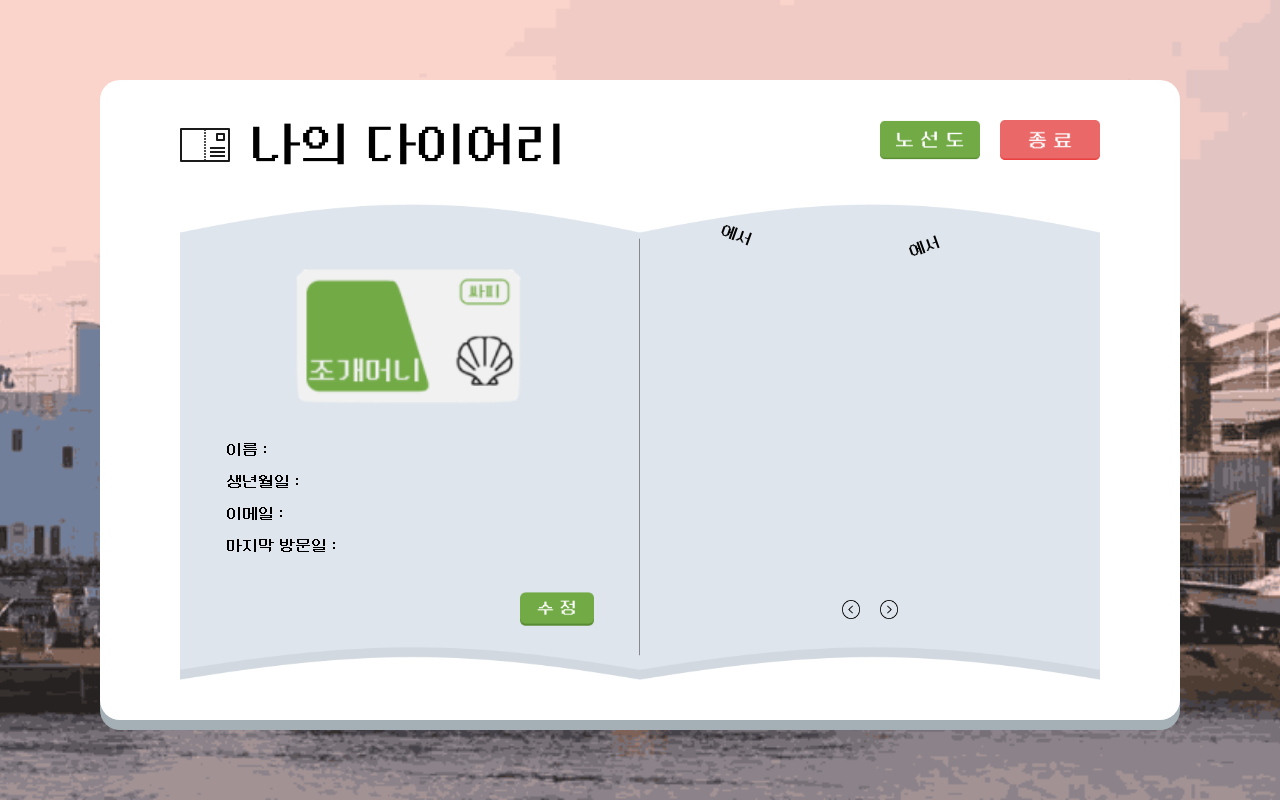
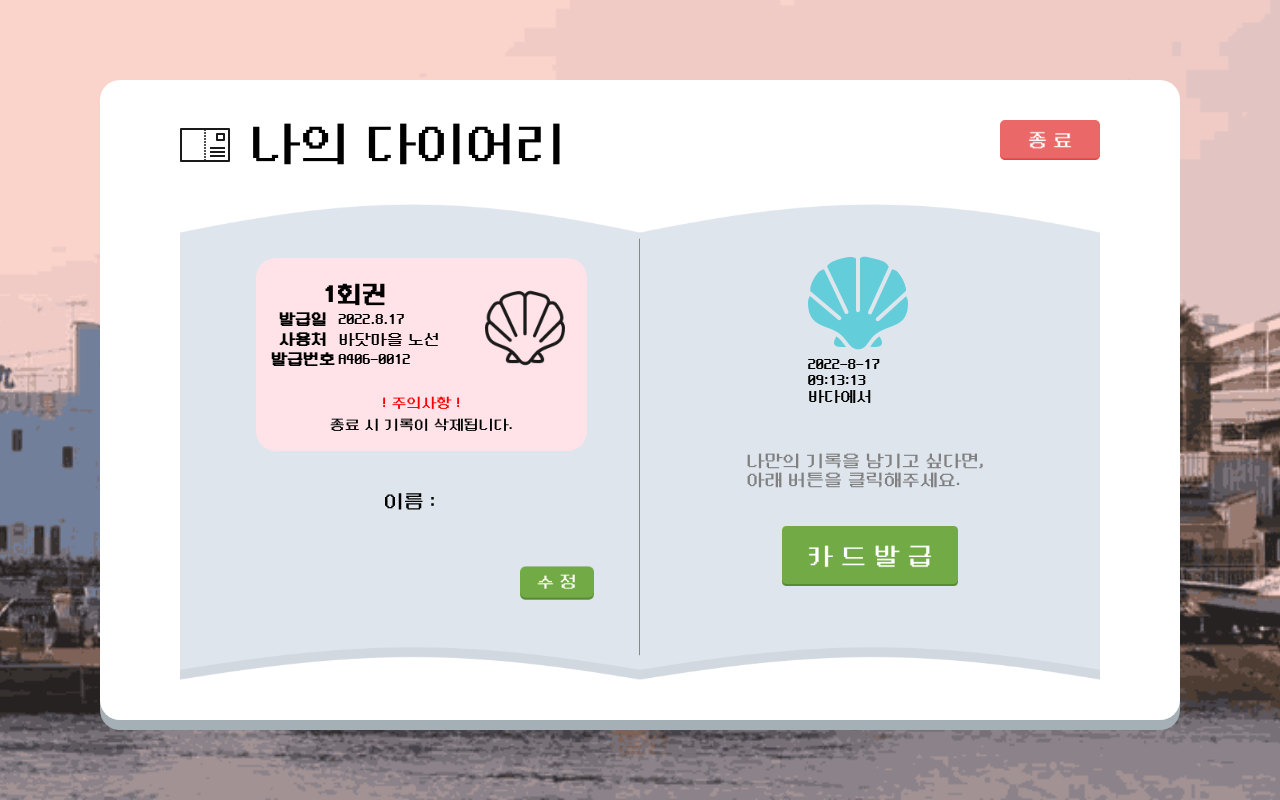
Before and after one commit to qudrnr217/OceanDiary, a Vue app in the folder frontend/: page /diary/single in a window 1280 px wide. Built offline with nearby package versions, Linux system fonts and the light colour scheme; no server answers; what vue-writer would draw is missing.

Commit message:
feat: 다이어리 조회 기능 구현 (#89)

```diff
--- a/frontend/src/components/diary/DiaryMember.vue
+++ b/frontend/src/components/diary/DiaryMember.vue
@@ -48,6 +48,11 @@
           </div>
           <div class="btn">
             <img
+              src="@/assets/아이콘/[아이콘]탈퇴버튼.png"
+              class="button-delete"
+              alt="탈퇴버튼"
+            />
+            <img
               src="@/assets/아이콘/[아이콘]수정버튼.png"
               class="button-modify"
               alt="수정버튼"
@@ -57,7 +62,7 @@
         <div class="right">
           <div class="top">
             <div class="first">
-              <div class="stamp">
+              <div class="stamp" v-if="stampsDOM[0].stampPath != ``">
                 <img :src="stampsDOM[0].stampPath" />
                 <div class="stamp-detail">
                   <div class="stamp-date">
@@ -71,11 +76,8 @@
               </div>
             </div>
             <div class="second">
-              <div class="stamp">
-                <img
-                  :src="stampsDOM[1].stampPath"
-                  v-if="stampsDOM[1].stampPath != ``"
-                />
+              <div class="stamp" v-if="stampsDOM[1].stampPath != ``">
+                <img :src="stampsDOM[1].stampPath" />
                 <div class="stamp-detail">
                   <div class="stamp-date">
                     {{ stampsDOM[1].date }}
@@ -162,50 +164,51 @@ import { onMounted } from "vue";
 import { useStore } from "vuex";
 export default {
   setup() {
-    const fakeData = [
-      {
-        id: 1,
-        category: "CAFE",
-        exitTime: "2022-08-17 11:11:11",
-        totalTime: "11:31:19",
-      },
-      {
-        id: 2,
-        category: "OCEAN",
-        exitTime: "2022-08-17 11:11:11",
-        totalTime: "06:31:19",
-      },
-      {
-        id: 3,
-        category: "FESTIVAL",
-        exitTime: "2022-08-17 11:11:11",
-        totalTime: "02:31:19",
-      },
-      {
-        id: 4,
-        category: "FESTIVAL",
-        exitTime: "2022-08-17 11:11:11",
-        totalTime: "11:31:19",
-      },
-      {
-        id: 5,
-        category: "HOUSE",
-        exitTime: "2022-08-17 11:11:11",
-        totalTime: "11:31:19",
-      },
-      {
-        id: 6,
-        category: "HOUSE",
-        exitTime: "2022-08-17 11:11:11",
-        totalTime: "02:31:19",
-      },
-      {
-        id: 7,
-        category: "CAFE",
-        exitTime: "2022-08-17 11:11:11",
-        totalTime: "11:31:19",
-      },
-    ];
+    const stamps = [];
+    // const fakeData = [
+    //   {
+    //     id: 1,
+    //     category: "CAFE",
+    //     exitTime: "2022-08-17 11:11:11",
+    //     totalTime: "11:31:19",
+    //   },
+    //   {
+    //     id: 2,
+    //     category: "OCEAN",
+    //     exitTime: "2022-08-17 11:11:11",
+    //     totalTime: "06:31:19",
+    //   },
+    //   {
+    //     id: 3,
+    //     category: "FESTIVAL",
+    //     exitTime: "2022-08-17 11:11:11",
+    //     totalTime: "02:31:19",
+    //   },
+    //   {
+    //     id: 4,
+    //     category: "FESTIVAL",
+    //     exitTime: "2022-08-17 11:11:11",
+    //     totalTime: "11:31:19",
+    //   },
+    //   {
+    //     id: 5,
+    //     category: "HOUSE",
+    //     exitTime: "2022-08-17 11:11:11",
+    //     totalTime: "11:31:19",
+    //   },
+    //   {
+    //     id: 6,
+    //     category: "HOUSE",
+    //     exitTime: "2022-08-17 11:11:11",
+    //     totalTime: "11:31:19",
+    //   },
+    //   {
+    //     id: 7,
+    //     category: "CAFE",
+    //     exitTime: "2022-08-17 11:11:11",
+    //     totalTime: "02:31:19",
+    //   },
+    // ];
     const store = useStore();
     const userInfo = reactive({
       name: "",
@@ -300,8 +303,9 @@ export default {
         userInfo.email = response.data.userInfo.email;
         userInfo.birth = response.data.userInfo.birth;
         userInfo.visitedAt = response.data.userInfo.visitedAt;
+        // stamps = response.data.stamps;
         // 03. 데이터를 파싱하여, 스탬프의 등급을 포함한 데이터를 저장한다.
-        for (var item of fakeData) {
+        for (var item of stamps) {
           // 03-00. 데이터 값을 가져온다.
           const id = item.id;
           const totalTime = item.totalTime;
@@ -410,9 +414,14 @@ export default {
 .user-info {
   height: 35%;
 }
+.button-delete {
+  float: right;
+  width: 20%;
+}
 .button-modify {
   float: right;
   width: 20%;
+  margin: auto 20px;
 }
 .btn {
   height: 15%;
--- a/frontend/src/components/diary/DiarySingle.vue
+++ b/frontend/src/components/diary/DiarySingle.vue
@@ -9,39 +9,54 @@
           />
           나의 다이어리
         </div>
+        <router-link :to="{ name: 'end' }">
           <img
             src="@/assets/아이콘/[아이콘]종료버튼.png"
             class="icon-exit"
             alt="종료버튼"
-        />
-        <router-link :to="{ name: 'station-map' }">
-          <img
-            src="@/assets/아이콘/[아이콘]노선도_버튼.png"
-            class="icon-line"
-            alt="노선도"
           />
         </router-link>
       </div>
       <div class="box-contents">
         <img src="@/assets/다이어리.png" class="img-diary" />
         <div class="left">
-          <div class="img">
+          <div class="ticket">
+            <div id="ticket-top">
+              <div id="ticket-left">
+                <table>
+                  <tr>
+                    <th colspan="2">
+                      <span style="font-size: 25px">1회권</span>
+                    </th>
+                  </tr>
+                  <tr>
+                    <th>발급일</th>
+                    <td>{{ year }}.{{ month }}.{{ date }}</td>
+                  </tr>
+                  <tr>
+                    <th>사용처</th>
+                    <td>바닷마을 노선</td>
+                  </tr>
+                  <tr>
+                    <th>발급번호</th>
+                    <td>A406-0012</td>
+                  </tr>
+                </table>
+              </div>
+              <div id="ticket-right">
                 <img
-              src="@/assets/아이콘/[아이콘]조개머니.png"
-              class="card"
-              alt="조개머니"
+                  src="~@/assets/아이콘/[아이콘]조개.png"
+                  class="ticket-icon"
                 />
               </div>
+            </div>
+            <div id="ticket-bottom" style="font-size: 15px; line-height: 150%">
+              <span style="color: red">! 주의사항 !</span><br />종료 시 기록이
+              삭제됩니다.
+            </div>
+          </div>
           <div class="user-info">
-            <div class="name">이름 : {{ userInfo.name }}</div>
-            <br />
-            <div class="birth">생년월일 : {{ userInfo.birth }}</div>
-            <br />
-            <div class="email">이메일 : {{ userInfo.email }}</div>
-            <br />
-            <div class="visited-at">
-              마지막 방문일 : {{ userInfo.visitedAt }}
-            </div>
+            <div class="name">이름 : {{ userName }}</div>
           </div>
           <div class="btn">
             <img
@@ -53,98 +68,38 @@
         </div>
         <div class="right">
           <div class="top">
-            <div class="first">
+            <div class="middle-center">
               <div class="stamp">
-                <img :src="stampsDOM[0].stampPath" />
+                <img :src="stampInfo.stampPath" />
                 <div class="stamp-detail">
                   <div class="stamp-date">
-                    {{ stampsDOM[0].date }}
+                    {{ year }}-{{ month }}-{{ date }}
                   </div>
                   <div class="stamp-time">
-                    {{ stampsDOM[0].totalTime }}
+                    {{ stampInfo.totalTime }}
                   </div>
-                  <div class="stamp-type">{{ stampsDOM[0].title }}에서</div>
-                </div>
-              </div>
-            </div>
-            <div class="second">
-              <div class="stamp">
-                <img
-                  :src="stampsDOM[1].stampPath"
-                  v-if="stampsDOM[1].stampPath != ``"
-                />
-                <div class="stamp-detail">
-                  <div class="stamp-date">
-                    {{ stampsDOM[1].date }}
-                  </div>
-                  <div class="stamp-time">
-                    {{ stampsDOM[1].totalTime }}
-                  </div>
-                  <div class="stamp-type">{{ stampsDOM[1].title }}에서</div>
+                  <div class="stamp-type">{{ stampInfo.title }}에서</div>
                 </div>
               </div>
             </div>
           </div>
           <div class="middle">
             <div class="middle-center">
-              <div class="stamp" v-if="stampsDOM[4].stampPath != ``">
-                <img :src="stampsDOM[4].stampPath" />
-                <div class="stamp-detail">
-                  <div class="stamp-date">
-                    {{ stampsDOM[4].date }}
-                  </div>
-                  <div class="stamp-time">
-                    {{ stampsDOM[4].totalTime }}
-                  </div>
-                  <div class="stamp-type">{{ stampsDOM[4].title }}에서</div>
+              <div class="str">
+                나만의 기록을 남기고 싶다면, <br />
+                아래 버튼을 클릭해주세요.
               </div>
             </div>
           </div>
-          </div>
+          <router-link :to="{ name: 'login-social' }">
             <div class="bottom">
-            <div class="first">
-              <div class="stamp" v-if="stampsDOM[2].stampPath != ``">
-                <img :src="stampsDOM[2].stampPath" />
-                <div class="stamp-detail">
-                  <div class="stamp-date">
-                    {{ stampsDOM[2].date }}
-                  </div>
-                  <div class="stamp-time">
-                    {{ stampsDOM[2].totalTime }}
-                  </div>
-                  <div class="stamp-type">{{ stampsDOM[2].title }}에서</div>
-                </div>
-              </div>
-            </div>
-            <div class="second">
-              <div class="stamp" v-if="stampsDOM[3].stampPath != ``">
-                <img :src="stampsDOM[3].stampPath" />
-                <div class="stamp-detail">
-                  <div class="stamp-date">
-                    {{ stampsDOM[3].date }}
-                  </div>
-                  <div class="stamp-time">
-                    {{ stampsDOM[3].totalTime }}
-                  </div>
-                  <div class="stamp-type">{{ stampsDOM[3].title }}에서</div>
-                </div>
-              </div>
-            </div>
-          </div>
-          <div class="paging">
               <img
-              src="@/assets/아이콘/[아이콘]이전페이지.png"
-              class="icon-before"
-              alt="이전페이지"
-              @click="movePage(0)"
-            />
-            <img
-              src="@/assets/아이콘/[아이콘]다음페이지.png"
-              class="icon-next"
-              alt="다음페이지"
-              @click="movePage(1)"
+                src="@/assets/아이콘/[아이콘]카드발급버튼.png"
+                class="icon-create"
+                alt="카드발급버튼"
               />
             </div>
+          </router-link>
         </div>
       </div>
     </div>
@@ -152,160 +107,28 @@
 </template>
 
 <script>
-import { getDiaryContents } from "@/api/diary.js";
+import { useStore } from "vuex";
+import { reactive } from "vue";
 import { names, indexes, stampImages } from "@/const/const.js";
-import { reactive } from "@vue/reactivity";
-import { onMounted } from "vue";
-import { useStore } from "vuex";
 export default {
   setup() {
-    const fakeData = [
-      {
-        id: 1,
-        category: "CAFE",
-        exitTime: "2022-08-17 11:11:11",
-        totalTime: "11:31:19",
-      },
-      {
-        id: 2,
-        category: "OCEAN",
-        exitTime: "2022-08-17 11:11:11",
-        totalTime: "06:31:19",
-      },
-      {
-        id: 3,
-        category: "FESTIVAL",
-        exitTime: "2022-08-17 11:11:11",
-        totalTime: "02:31:19",
-      },
-      {
-        id: 4,
-        category: "FESTIVAL",
-        exitTime: "2022-08-17 11:11:11",
-        totalTime: "11:31:19",
-      },
-      {
-        id: 5,
-        category: "HOUSE",
-        exitTime: "2022-08-17 11:11:11",
-        totalTime: "11:31:19",
-      },
-      {
-        id: 6,
-        category: "HOUSE",
-        exitTime: "2022-08-17 11:11:11",
-        totalTime: "02:31:19",
-      },
-      {
-        id: 7,
-        category: "CAFE",
-        exitTime: "2022-08-17 11:11:11",
-        totalTime: "11:31:19",
-      },
-    ];
+    const day = new Date();
+    const year = day.getFullYear();
+    const month = day.getMonth() + 1;
+    const date = day.getDate();
+
     const store = useStore();
-    const userInfo = reactive({
-      name: "",
-      birth: "",
-      email: "",
-      visitedAt: "",
+
+    const stampInfo = reactive({
+      totalTime: "",
+      title: "",
+      stampPath: "",
     });
-    // DOM 과 바인딩할 변수
-    const stampsDOM = reactive([
-      {
-        id: 0,
-        title: "",
-        date: "",
-        totalTime: "",
-        stampPath: "",
-      },
-      {
-        id: 0,
-        title: "",
-        date: "",
-        totalTime: "",
-        stampPath: "",
-      },
-      {
-        id: 0,
-        title: "",
-        date: "",
-        totalTime: "",
-        stampPath: "",
-      },
-      {
-        id: 0,
-        title: "",
-        date: "",
-        totalTime: "",
-        stampPath: "",
-      },
-      {
-        id: 0,
-        title: "",
-        date: "",
-        totalTime: "",
-        stampPath: "",
-      },
-    ]);
-    // API 결과를 저장할 변수
-    const stampsAPI = [];
-    // API 결과를 바인딩된 변수에 넣어주는 함수
-    let pageIndex = 0;
-    const refreshStamp = () => {
-      for (var i = 0; i < 5; i++) {
-        if (pageIndex + i >= stampsAPI.length) {
-          stampsDOM[i] = {
-            id: 0,
-            title: "",
-            date: "",
-            totalTime: "",
-            stampPath: "",
-          };
-        } else stampsDOM[i] = stampsAPI[pageIndex + i];
-      }
-    };
-    const movePage = (flag) => {
-      if (flag === 0 && pageIndex != 0) pageIndex -= 5;
-      else if (flag === 1 && pageIndex + 5 < stampsAPI.length) pageIndex += 5;
-      refreshStamp();
-    };
-    const getToken = () => {
-      const token = store.state.userStore.token;
-      if (token == "") {
-        console.log(`토큰 정보가 없습니다!(${token})`);
-        return null;
-      }
-      return token;
-    };
-    const getUserId = () => {
-      const userId = store.state.userStore.userId;
-      if (userId == "") {
-        console.log(`사용자 ID가 없습니다!(${userId})`);
-        return null;
-      }
-      return userId;
-    };
-    // 00. DiaryContent 들을 가져온다.
-    getDiaryContents(
-      getToken(),
-      getUserId(),
-      // 01. 성공 시, 다음을 처리한다.
-      (response) => {
-        // 02. 현재 사용자의 기본 정보를 가져온다.
-        userInfo.name = response.data.userInfo.name;
-        userInfo.email = response.data.userInfo.email;
-        userInfo.birth = response.data.userInfo.birth;
-        userInfo.visitedAt = response.data.userInfo.visitedAt;
-        // 03. 데이터를 파싱하여, 스탬프의 등급을 포함한 데이터를 저장한다.
-        for (var item of fakeData) {
-          // 03-00. 데이터 값을 가져온다.
-          const id = item.id;
-          const totalTime = item.totalTime;
-          const date = item.exitTime.split(" ")[0];
-          const index = indexes[item.category.toLowerCase()];
 
-          // 03-01. 등급(size)을 결정한다.
+    const totalTime = store.state.stampStore.totalTime;
+    const category = store.state.stampStore.category;
+    const index = indexes[category.toLowerCase()];
+
     let size = 0;
     const hour = Number(totalTime.split(":")[0]);
     if (hour >= 10) size = 3;
@@ -313,30 +136,17 @@ export default {
     else if (hour >= 2 && hour < 6) size = 1;
     else size = 0;
 
-          // 03-02. 형식에 맞게 데이터를 구성하고, stampsAPI 에 붙여준다.
-          const data = {};
-          data.id = id;
-          data.title = names[index];
-          data.totalTime = totalTime;
-          data.date = date;
-          data.stampPath = require(`@/assets/아이콘/${stampImages[index][size]}`);
-          stampsAPI.push(data);
-        }
-        // 04. stampsAPI를 stampsDOM으로 옮겨준다.
-        refreshStamp();
-      },
-      (error) => {
-        console.log(error);
-      }
-    );
-    onMounted(() => {
-      console.log(stampsDOM);
-    });
+    stampInfo.totalTime = totalTime;
+    stampInfo.title = names[index];
+    stampInfo.stampPath = require(`@/assets/아이콘/${stampImages[index][size]}`);
+
+    const userName = store.state.userStore.name;
     return {
-      userInfo,
-      stampsDOM,
-      pageIndex,
-      movePage,
+      stampInfo,
+      userName,
+      year,
+      month,
+      date,
     };
   },
 };
@@ -374,12 +184,6 @@ export default {
   height: 50px;
   margin-right: 20px;
 }
-.icon-line {
-  width: 100px;
-  height: 40px;
-  float: right;
-  margin: auto 20px;
-}
 .icon-exit {
   width: 100px;
   height: 40px;
@@ -405,82 +209,110 @@ export default {
   height: auto;
 }
 .user-info {
-  height: 35%;
+  height: 20%;
+}
+.name {
+  height: 50%;
+  display: flex;
+  justify-content: center;
+  align-items: center;
+  font-size: 20px;
 }
 .button-modify {
   float: right;
   width: 20%;
 }
 .btn {
-  height: 15%;
+  height: 10%;
 }
 .stamp {
   width: 50%;
-  height: 100%;
+  height: auto;
+  bottom: 10%;
   /* transform: rotate(10deg); */
 }
 .stamp-img {
   display: flex;
 }
 .top {
-  height: 30%;
+  height: 50%;
   top: 2%;
-  position: relative;
-  display: flex;
-}
-.middle {
-  height: 25%;
   position: relative;
   display: flex;
   justify-content: center;
   align-items: center;
 }
-.bottom {
-  height: 30%;
-  position: relative;
-  display: flex;
-}
-.paging {
-  height: 15%;
+.middle {
+  height: 20%;
   position: relative;
   display: flex;
   justify-content: center;
   align-items: center;
 }
-.first {
-  width: 50%;
-  height: 100%;
+.str {
+  width: 100%;
+  color: grey;
+  font-size: 18px;
+}
+.bottom {
+  height: 20%;
+  position: relative;
   display: flex;
   justify-content: center;
   align-items: center;
-  transform: rotate(20deg);
-}
-.second {
-  width: 50%;
-  height: 100%;
-  display: flex;
-  justify-content: center;
-  align-items: center;
-  transform: rotate(-20deg);
 }
 .middle-center {
-  width: 50%;
+  width: 56%;
   height: 100%;
   position: absolute;
   display: flex;
   justify-content: center;
   align-items: center;
 }
-.icon-before {
-  width: 4%;
+.content-wrap {
+  height: 70%;
+  display: flex;
+  justify-content: center;
+  align-content: center;
+}
+.ticket {
+  margin: 30px;
+  width: 90%;
+  height: 45%;
+  background: #ffe3e8;
+  border-radius: 20px;
+}
+#ticket-top {
+  width: 100%;
+  height: 70%;
+  display: flex;
+}
+#ticket-bottom {
+  width: 100%;
   height: 30%;
-  margin: auto 10px;
-  cursor: pointer;
+  text-align: center;
 }
-.icon-next {
-  width: 4%;
-  height: 30%;
-  margin: auto 10px;
-  cursor: pointer;
+#ticket-left {
+  width: 60%;
+  height: 100%;
+  display: flex;
+  margin: auto;
+  align-items: center;
+  justify-content: center;
+}
+#ticket-right {
+  width: 40%;
+  height: 100%;
+  display: flex;
+  justify-content: left;
+  align-content: center;
+}
+.ticket-icon {
+  height: 80px;
+  padding: 30px 30px;
+}
+.icon-create {
+  width: 40%;
+  height: 70%;
 }
 </style>
--- a/frontend/src/components/user/LoginSingle.vue
+++ b/frontend/src/components/user/LoginSingle.vue
@@ -83,7 +83,7 @@ export default {
   border-radius: 20px;
 }
 .ticket-icon {
-  height: 120px;
+  height: 50px;
   padding-top: 40px;
 }
 #ticket-top {
@@ -97,7 +97,7 @@ export default {
   text-align: center;
 }
 #ticket-left {
-  width: 60%;
+  width: 70%;
   height: 100%;
   display: flex;
   margin: auto;
@@ -105,7 +105,7 @@ export default {
   justify-content: center;
 }
 #ticket-right {
-  width: 40%;
+  width: 20%;
   height: 100%;
   display: flex;
   justify-content: left;
--- a/frontend/src/store/index.js
+++ b/frontend/src/store/index.js
@@ -26,11 +26,12 @@ import locationStore from "./modules/locationStore";
 import userStore from "./modules/userStore";
 import createPersistedState from "vuex-persistedstate";
 import roomStore from "./modules/roomStore";
+import stampStore from "./modules/stampStore";
 export default createStore({
-  modules: { locationStore, userStore, roomStore },
+  modules: { locationStore, userStore, roomStore, stampStore },
   plugins: [
     createPersistedState({
-      paths: ["userStore", "roomStore"],
+      paths: ["locationStore", "userStore", "roomStore", "stampStore"],
     }),
   ],
 });
--- /dev/null
+++ b/frontend/src/store/modules/stampStore.js
@@ -0,0 +1,22 @@
+const stampStore = {
+  namespaced: true,
+  state: {
+    totalTime: "09:13:13",
+    category: "OCEAN",
+  },
+  getters: {
+    checkStampInfo: function (state) {
+      return state.stampInfo;
+    },
+  },
+  mutations: {
+    SET_TOTAL_TIME: (state, totalTime) => {
+      state.totalTime = totalTime;
+    },
+    SET_CATEGORY: (state, category) => {
+      state.category = category;
+    },
+  },
+};
+
+export default stampStore;
```
Also changed, not shown: frontend/src/assets/아이콘/[아이콘]카드발급버튼.png (added), frontend/src/assets/아이콘/[아이콘]탈퇴버튼.png (added). Lines whose indentation alone changed are shown as unchanged.
